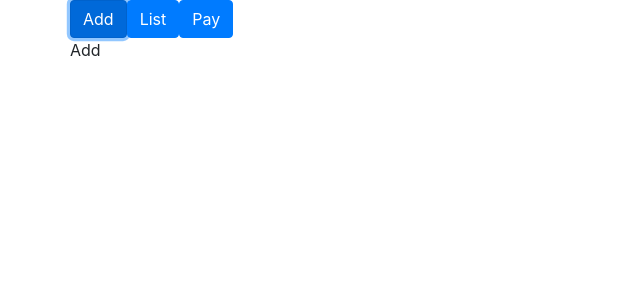
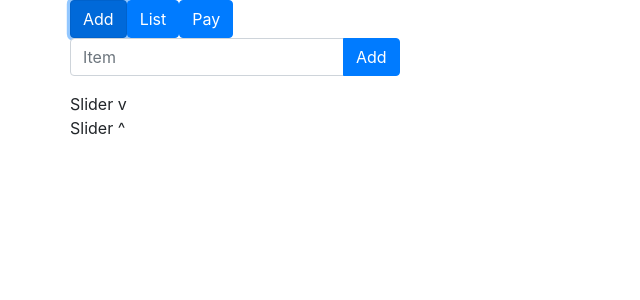
Before and after one commit to DDA209/react_bakery, a React (Create React App) app: page / in a window 1280 px wide. Both pictures are taken after a click on the button "Add". Shown: the top 300 px of the page, without its empty margins (0-640 px from the left). Built offline with nearby package versions, Linux system fonts and the light colour scheme.

Commit message:
running step 3

```diff
--- a/src/App.js
+++ b/src/App.js
@@ -104,16 +104,16 @@ class App extends React.Component{
             <div className="btn_group" role="group" aria-label="Tab list">
 
               <Button
-                onClick={this.onClickTabAdd}
+                onClickFunc = {this.onClickTabAdd}
               >
                 Add {/* child"ren" de <button></>*/}
               </Button>
               <Button
-                onClick = {this.onClickTabList}
+                onClickFunc = {this.onClickTabList}
               >
                 List</Button>
               <Button
-                onClick ={this.onClickTabPay}
+                onClickFunc = {this.onClickTabPay}
               >
                 Pay</Button>
 
--- a/src/components/Add.js
+++ b/src/components/Add.js
@@ -1,13 +1,61 @@
 import React from 'react';
+import Slider from "./core/Slider";
+import Input from "./core/Input";
 
 class Add extends React.Component{
+
+    constructor(props){
+        super(props);
+
+        this.state = {
+            input:'',
+            price: 1,
+            min: 1,
+            max: 10,
+            value: 1,
+            onChange: () => {},
+        }
+
+
+        ///BIND ICI
+        this.onChange = this.onChange.bind(this);
+        this.onSubmit = this.onSubmit.bind(this);
+    }
+
+    onChange(value){
+
+        this.setState({
+            value // ou -> value: value
+        });
+    }
+
+    onSubmit(input){
+
+        this.setState({
+            input
+        });
+    }
+
     render(){
         console.log('components/Add#render this.props', this.props);
         return(
             <div>
-                Add
+                <Input
+                    input={this.state.input}
+                    onSubmit={this.onSubmit}
+                >
+                    Add
+                </Input>
+                Slider v
+                <Slider
+                    value={this.state.value}
+                    min={this.state.min}
+                    max={this.state.max}
+                    onChange={this.onChange}
+                />
+                Slider ^
             </div>
-        )
+        );
     }
 }
 
--- a/src/components/core/Button.js
+++ b/src/components/core/Button.js
@@ -1,30 +1,28 @@
 import React from "react";
 import "./Button.css"
 
-
-const Button = ({ children, isSelected, onClick}) => {
+/* troisième tentative après correction*/
+const Button = ({ children, isSelected, onClickFunc}) => {
 
     console.log('component/Button#Button children', children);
-    // console.log('component/Button#Button isSelected', isSelected);
-    console.log('component/Button#Button onClick', onClick);
+    console.log('component/Button#Button isSelected', isSelected);
+    console.log('component/Button#Button onClick', onClickFunc);
 
     return(
         <button
             type="button"
             className="btn btn-primary"
-            onClick={onClick}
-            // isSelected={isSelected}
-            >
-
+            onClick={onClickFunc}
+            isSelected={isSelected}
+        >
             {children}
-
         </button>
 
     );
 
 }
 
-/*
+/* deuxième tentative - je me mélancge les pinceaux
 class Button extends React.Component{
     render() {
         return(
@@ -42,7 +40,7 @@ class Button extends React.Component{
 }
 */
 
-/*
+/* Première tentative - pas mal finalement
 const Button = (props) => {
 
     return (
--- /dev/null
+++ b/src/components/core/Input.js
@@ -0,0 +1,23 @@
+import React from "react";
+import Button from "./Button"
+
+class Input extends React.Component{
+    render(){
+        return(
+            <div className="input-group mb-3"> {/* Voir pourquoi mb-3*/}
+                <input type="text" className="form-control" placeholder="Item" aria-label="add" aria-describedby="add-button" />
+                <div className="input-group-append">
+                    <Button
+                        onClickFunc = {this.onSubmit}
+                    >
+                    {this.props.children}
+
+                    </Button>
+                </div>
+
+            </div>
+        )
+    }
+}
+
+export default Input;
--- /dev/null
+++ b/src/components/core/Slider.js
@@ -0,0 +1,22 @@
+import React from 'react';
+import RCSlider from 'rc-slider';
+
+class Slider extends React.Component{
+
+    render(){
+        console.log('components/core/Slider#Render this.props.Slider', this.props);
+        console.log('components/core/Slider#Render  this.props.onChange(value)', this.props.onChange);
+        return(
+            <div>
+                <RCSlider
+                    value={this.props.value}
+                    min={this.props.min}
+                    max={this.props.max}
+                    onChange={this.props.onChange}
+                />
+            </div>
+        )
+    }
+}
+
+export default Slider;
```
Also changed, not shown: 1 other file (tests, documents, lock files or other folders).
